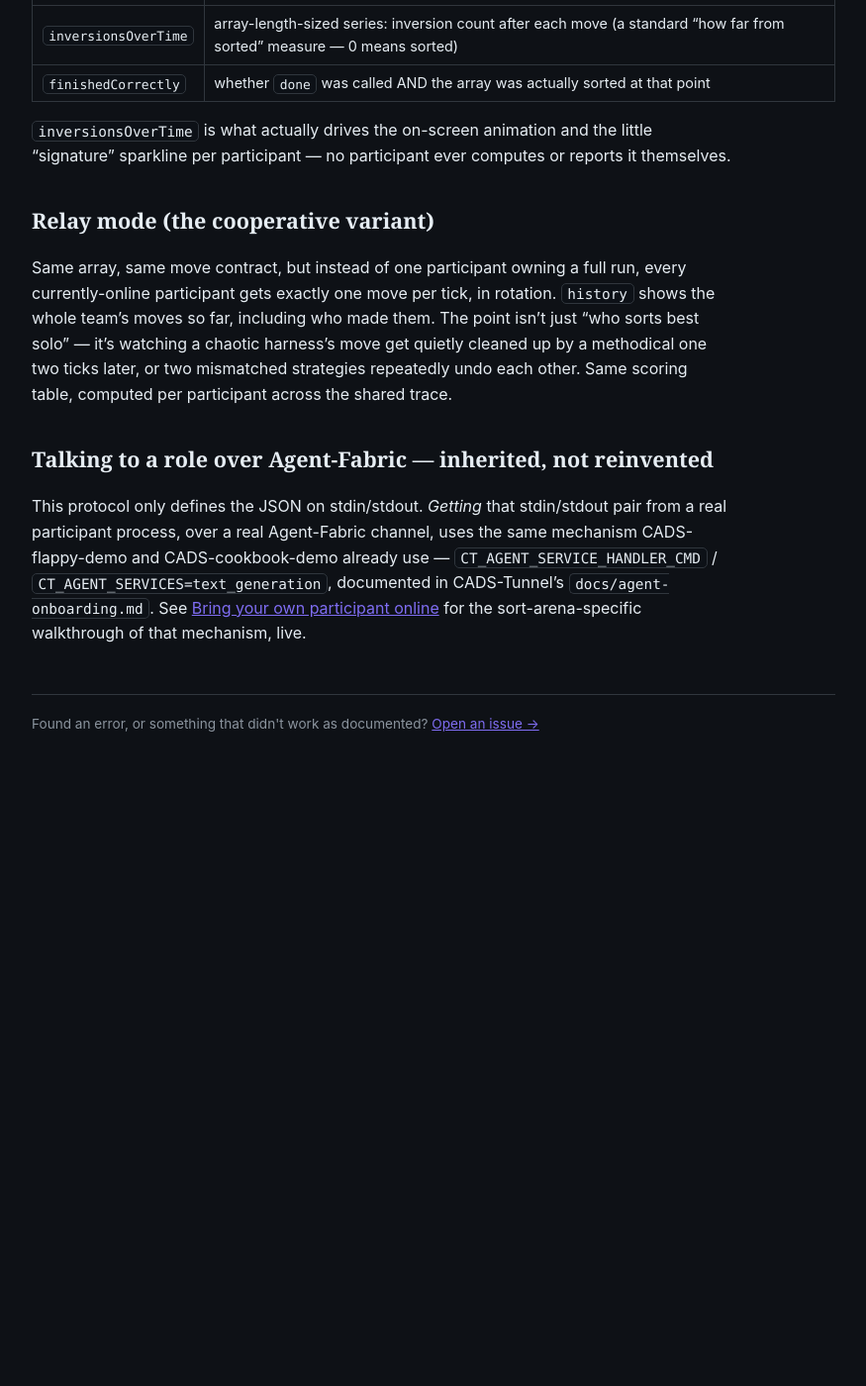
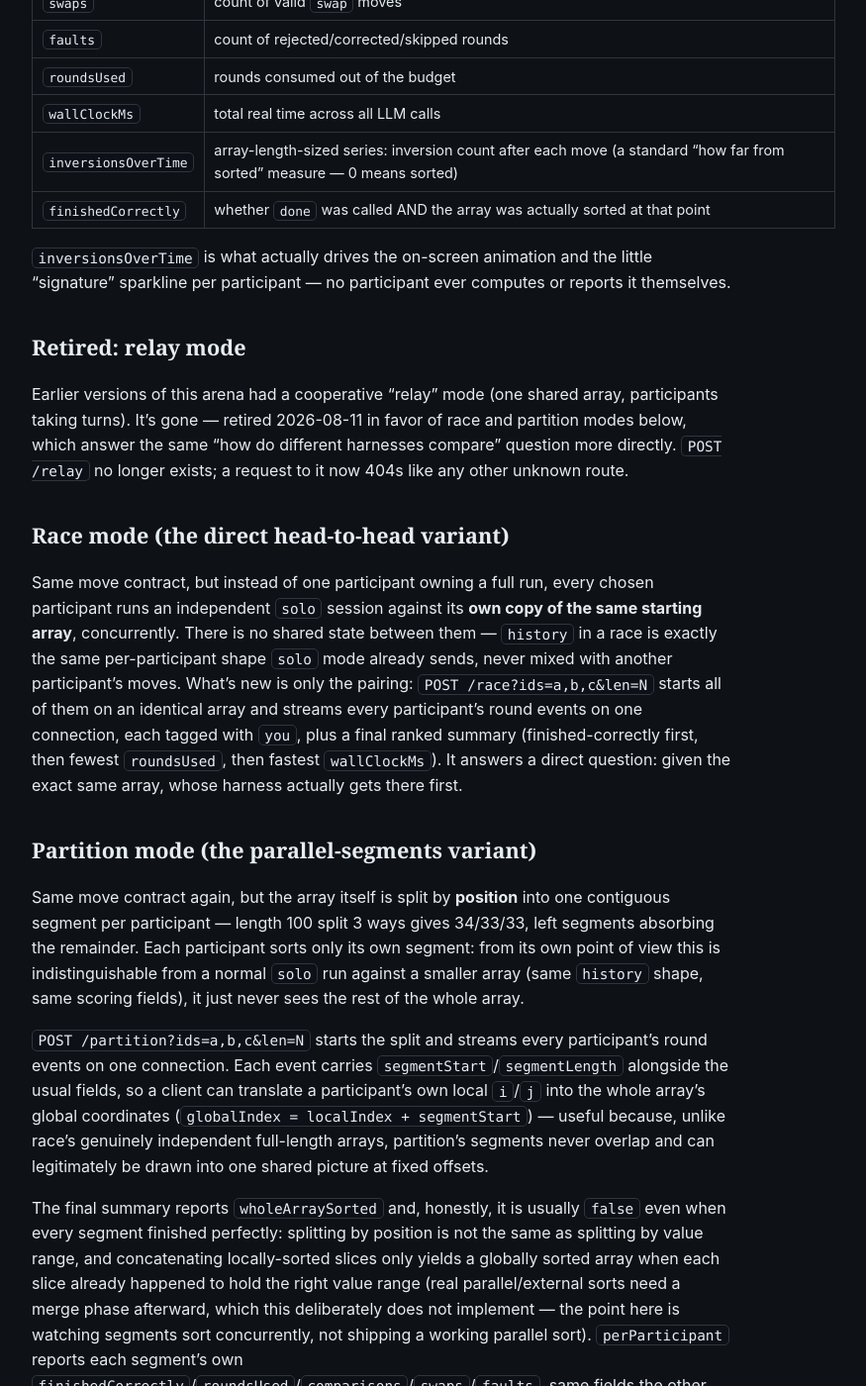
Before and after one commit to scimbe/CADS-DEMO-sort-docs, a Jekyll site: the page built from _reference/move-protocol.md, in a window 1280 px wide and 1400 px high, scrolled down 2558 px. Shown: the whole window at 99% size, without its empty margins (322-1197 px from the left). Built offline with Jekyll 4.4.1, drawn with Linux system fonts in a browser that asks for light colours; before the commit the page ends 3365 px from its top, so only the background shows below that; some of the changed text lies outside the part shown.

Commit message:
Sync move-protocol reference with the real bridge: retire relay, add race/partition
The reference page still described relay mode (removed from the bridge weeks ago)
and had no race/partition sections at all, plus a stale budgetRemaining/mode
description. Mirrors the fix already applied to docs/protocol.md in the main repo.

Fixes #6

Co-Authored-By: Claude Sonnet 5 <noreply@anthropic.com>
Claude-Session: https://claude.ai/code/session_01BhQ3a4agWxNQqGq6QHPuBD

````diff
--- a/_reference/move-protocol.md
+++ b/_reference/move-protocol.md
@@ -34,13 +34,16 @@ not just in a benchmark table.
 }
 ```
 
-- `array` — the REAL current state. Nothing hidden, nothing pre-sorted for you.
+- `array` — the REAL current state. Nothing hidden, nothing pre-sorted for you. In race/partition
+  mode this is your own copy/segment — never another participant's.
 - `history` — the last up-to-20 moves (not the full trace, to keep the payload bounded — see
-  "Bounds" below). In `relay` mode this includes moves made by *other* participants.
+  "Bounds" below). Always your own moves only — no mode ever mixes another participant's moves in.
 - `budgetRemaining` — how many more rounds this run allows before it's cut off (see "Bounds").
-- `mode` — `"solo"` (you own the whole array end to end) or `"relay"` (you get one move per
-  tick, in rotation with every other currently-online participant, on a shared array).
-- `you` — your own participant id, so in `relay` mode you can tell your moves apart in `history`.
+- `mode` — always `"solo"` today. Race and partition are both, from a single handler's own point
+  of view, an ordinary solo run against a full array or a segment of one respectively — the
+  distinction between arena modes lives entirely in how the bridge orchestrates and streams
+  multiple participants, never in what one participant's own round input looks like.
+- `you` — your own participant id.
 
 ## Your move (stdout, exactly one JSON object, nothing else)
 
@@ -81,8 +84,10 @@ harness can fail to stay inside the contract just as easily as it can fail to so
 
 ## Bounds (why the arena can't be griefed)
 
-- `budgetRemaining` starts at a fixed per-run cap (default 200 rounds) — no participant can
-  stall forever.
+- `budgetRemaining` starts at a per-run cap — 200 rounds by default, overridable per request via
+  `?budget=N` (clamped to 10–2000) for strategies whose worst case needs more room, e.g. bubble
+  sort's O(n²) behavior on an unlucky seed. No participant can stall forever regardless of the
+  chosen budget, since 2000 is the hard ceiling.
 - Each round's LLM call is wrapped in a timeout (default 30s); a hang is a fault, not a hang.
 - `history` sent per round is capped at 20 entries — the payload doesn't grow unbounded over a
   long run.
@@ -106,14 +111,47 @@ Computed by the bridge from the move trace, never self-reported by the participa
 `inversionsOverTime` is what actually drives the on-screen animation and the little "signature"
 sparkline per participant — no participant ever computes or reports it themselves.
 
-## Relay mode (the cooperative variant)
+## Retired: relay mode
 
-Same array, same move contract, but instead of one participant owning a full run, every
-currently-online participant gets exactly one move per tick, in rotation. `history` shows the
-whole team's moves so far, including who made them. The point isn't just "who sorts best solo" —
-it's watching a chaotic harness's move get quietly cleaned up by a methodical one two ticks
-later, or two mismatched strategies repeatedly undo each other. Same scoring table, computed
-per participant across the shared trace.
+Earlier versions of this arena had a cooperative "relay" mode (one shared array, participants
+taking turns). It's gone — retired 2026-08-11 in favor of race and partition modes below, which
+answer the same "how do different harnesses compare" question more directly. `POST /relay` no
+longer exists; a request to it now 404s like any other unknown route.
+
+## Race mode (the direct head-to-head variant)
+
+Same move contract, but instead of one participant owning a full run, every chosen participant
+runs an independent `solo` session against its **own copy of the same starting array**,
+concurrently. There is no shared state between them — `history` in a race is exactly the same
+per-participant shape `solo` mode already sends, never mixed with another participant's moves.
+What's new is only the pairing: `POST /race?ids=a,b,c&len=N` starts all of them on an identical
+array and streams every participant's round events on one connection, each tagged with `you`,
+plus a final ranked summary (finished-correctly first, then fewest `roundsUsed`, then fastest
+`wallClockMs`). It answers a direct question: given the exact same array, whose harness actually
+gets there first.
+
+## Partition mode (the parallel-segments variant)
+
+Same move contract again, but the array itself is split by **position** into one contiguous
+segment per participant — length 100 split 3 ways gives 34/33/33, left segments absorbing the
+remainder. Each participant sorts only its own segment: from its own point of view this is
+indistinguishable from a normal `solo` run against a smaller array (same `history` shape, same
+scoring fields), it just never sees the rest of the whole array.
+
+`POST /partition?ids=a,b,c&len=N` starts the split and streams every participant's round events on
+one connection. Each event carries `segmentStart`/`segmentLength` alongside the usual fields, so a
+client can translate a participant's own local `i`/`j` into the whole array's global coordinates
+(`globalIndex = localIndex + segmentStart`) — useful because, unlike race's genuinely independent
+full-length arrays, partition's segments never overlap and can legitimately be drawn into one
+shared picture at fixed offsets.
+
+The final summary reports `wholeArraySorted` and, honestly, it is usually `false` even when every
+segment finished perfectly: splitting by position is not the same as splitting by value range, and
+concatenating locally-sorted slices only yields a globally sorted array when each slice already
+happened to hold the right value range (real parallel/external sorts need a merge phase afterward,
+which this deliberately does not implement — the point here is watching segments sort
+concurrently, not shipping a working parallel sort). `perParticipant` reports each segment's own
+`finishedCorrectly`/`roundsUsed`/`comparisons`/`swaps`/`faults`, same fields the other modes use.
 
 ## Talking to a role over Agent-Fabric — inherited, not reinvented
 
````
